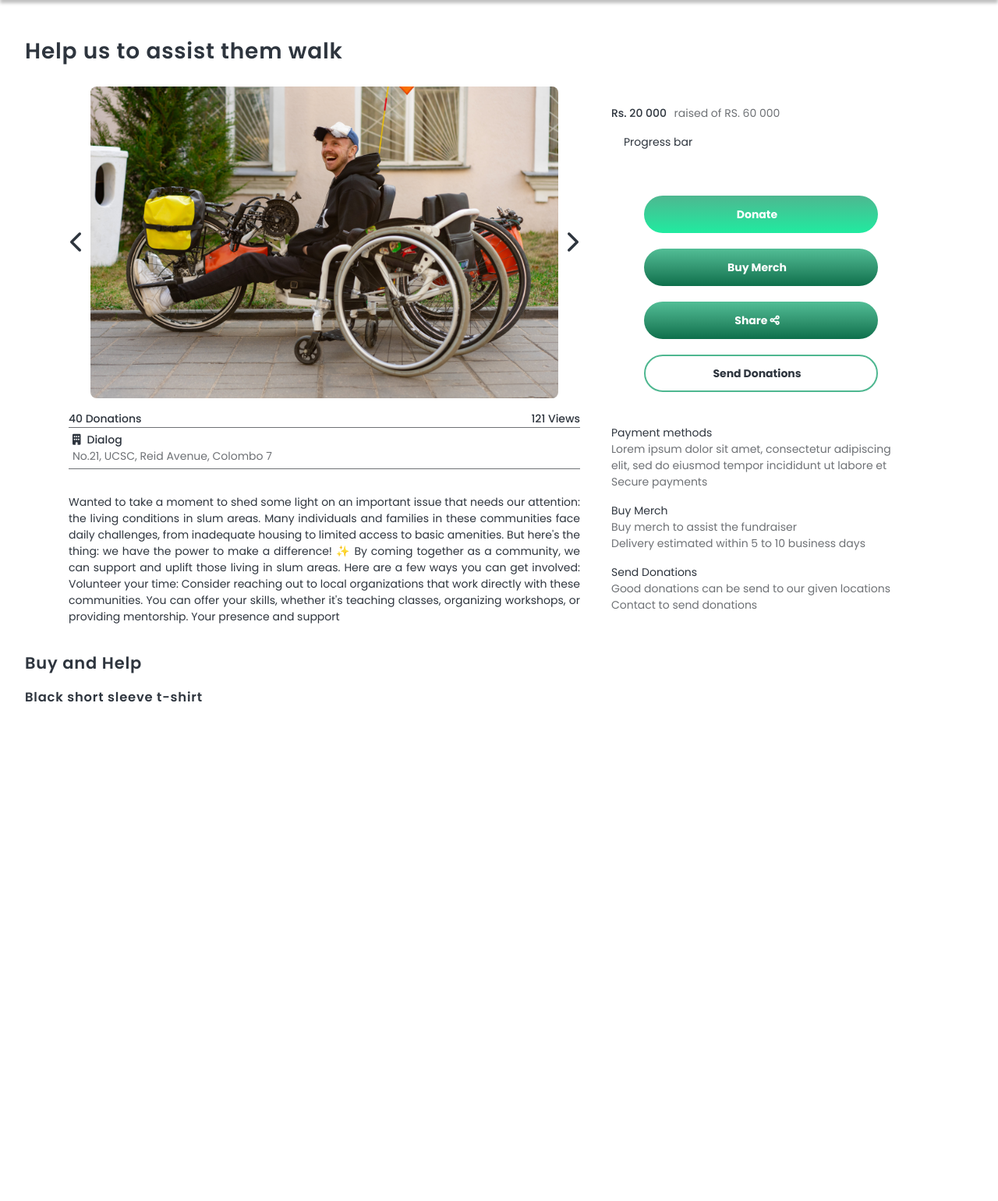
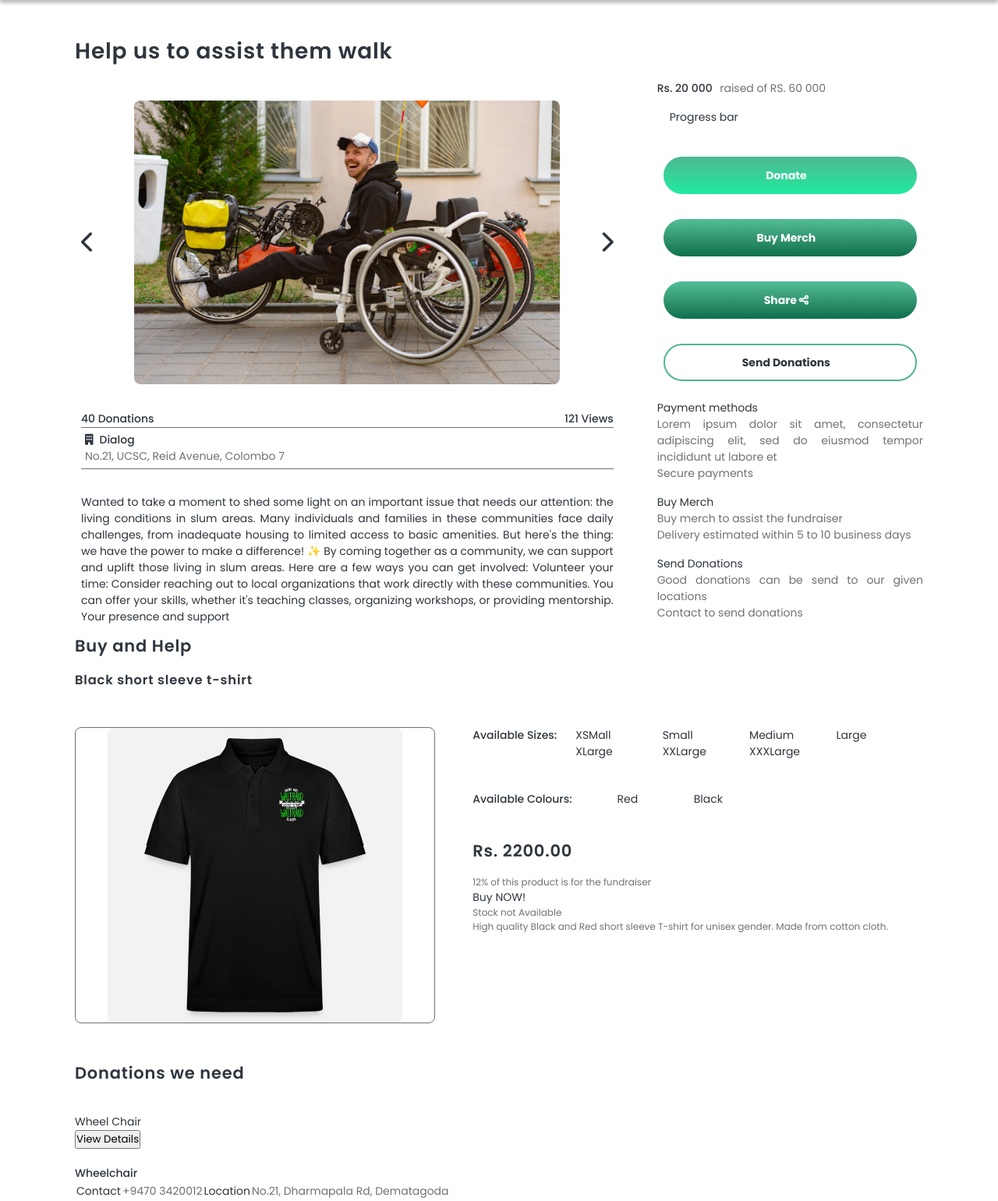
Before and after one commit to SDilhara19/Give4Good_UI, a PHP site: page /fundraiser.html in a window 1280 px wide. Shown: the part 70-1611 px from the top of the page at 78% size. Before the commit the page ends 971 px from the top, so only its background shows below. Run offline with PHP 8.4, Linux system fonts and the light colour scheme.

Commit message:
fundraiser merchandise

```diff
--- a/fundraiser.html
+++ b/fundraiser.html
@@ -142,8 +142,89 @@
                 </div>
             </div>
         </div>
-        <h2>Buy and Help</h2>
-        <h3>Black short sleeve t-shirt</h3>
+        <div class="all-merchs">
+            <h2>Buy and Help</h2>
+            <div class="fundraiser-merch">
+                <h3>Black short sleeve t-shirt</h3>
+                <div class="fundraiser-merch-container">
+                    <div class="fundraiser-merch-left">
+                        <div class="merch-img-container">
+                            <img src="public/Assets/Uploaded-Images/ tshirt.jpeg" alt="merch-image">
+                        </div>
+                    </div>
+                    <div class="fundraiser-merch-right">
+                        <div class="merch-sizes">
+                            <p class="text-2">Available Sizes:</p>
+                            <div class="merch-sizes-right">
+                                <p>XSMall</p>
+                                <p>Small</p>
+                                <p>Medium</p>
+                                <p>Large</p>
+                                <p>XLarge</p>
+                                <p>XXLarge</p>
+                                <p>XXXLarge</p>
+                            </div>
+                        </div>
+                        <div class="merch-colors">
+                            <p class="text-2">Available Colours:</p>
+                            <div class="merch-colors-right">
+                                <p>Red</p>
+                                <p>Black</p>
+                            </div>
+                        </div>
+                        <div class="merch-price">
+                            <h2>Rs. 2200.00</h2>
+                            <p class="text-4">12% of this product is for the fundraiser</p>
+                        </div>
+                        <div class="merch-buy-botton">
+                            <div class="main-light-button">
+                                Buy NOW!
+                            </div>
+                            <p class="text-4"> Stock not Available</p>
+                        </div>
+                        <div class="merch-description">
+                            <p class="text-4"> High quality Black and Red short sleeve T-shirt for unisex gender.  Made from cotton cloth. </p>
+                        </div>
+                    </div>
+                </div>
+
+            </div>
+        </div>
+
+        <div class="donations-we-need">
+            <h2>Donations we need</h2>
+            <div class="material-card">
+                <div class="material-img-container">
+                    <img src="" alt="">
+                </div>
+                <div class="material-card-text">
+                    <p class="text-1">Wheel Chair</p>
+                    <button class="button-3">View Details</button>
+                </div>
+
+            </div>
+        </div>
+
+        <div class="send-donations">
+            <div class="send-donation-card">
+                <div class="send-donation-img-container">
+                    <img src="" alt="">
+                </div>
+                <div class="send-donation-text">
+                    <p class="text-2">Wheelchair</p>
+                    <div class="send-donation-details">
+                        <table>
+                            <tr>
+                                <td class="text-1">Contact</td>
+                                <td class="text-3">+9470 3420012</td>
+                                <td class="text-1">Location</td>
+                                <td class="text-3">No.21,  Dharmapala Rd, Dematagoda</td>
+                            </tr>
+                        </table>
+                    </div>
+                </div>
+            </div>
+        </div>
 
     </main>
 </body>
--- a/index.html
+++ b/index.html
@@ -233,7 +233,7 @@
     </div>
 
     <div class="more-button">
-      <button class="main-color-button">More>></button>
+      <button class="main-color-button .wdth">More>></button>
     </div>
 
 
--- a/public/styles/components/fundraiser.css
+++ b/public/styles/components/fundraiser.css
@@ -27,8 +27,9 @@
   .fundraiser-container{
     display: flex;
     justify-content: space-around;
-    margin: 0rem 3rem 0rem 3rem;
+    /* margin: 0rem 3rem 0rem 3rem; */
     align-items: start;
+    gap: 3rem;
   }
 
   .fundraiser-left{
@@ -39,33 +40,43 @@
 
 
   .fundraiser-image-container{
-    /* width: 100%; */
+    width: 100%;
     display: flex;
     height: 50vh;
     align-items: center;
+    justify-content: space-between;
   }
 
 
   .fundraiser-image{
     height: 100%;
-    flex-grow: 3;
+    width: 80%;
     border-radius: 0.5rem;
     display: flex;
     align-items: center;
     justify-content: center;
+    position: relative;
 
   }
 
   .fundraiser-image img{
-    height: 100%;
+    max-width: 100%;
+  max-height: 100%;
+  object-fit: contain;
     border-radius: 0.5rem;
   }
 
-  .fundraiser-image-container .left-arrow, .right-arrow{
-    flex-grow: 1;
+  .left-arrow, .right-arrow{
     display: flex;
-    align-items: center;
-    justify-content: center;
+    align-items:center;
+  }
+
+  .fundraiser-image-container .left-arrow{
+    justify-content: flex-start;
+  }
+
+  .fundraiser-image-container .right-arrow{
+    justify-content: flex-end;
   }
 
   .fundraiser-count-row{
@@ -100,9 +111,7 @@
   }
 
   .fundraiser-right{
-    padding-top: 3rem;
     flex: 1;
-    padding: 2rem;
     display: flex;
     flex-direction: column;
     align-items:flex-start;
@@ -125,12 +134,111 @@
 
   .fundraiser-button-list{
     display: flex;
-    padding: 2rem;
+    padding: 0.5rem;
     flex-direction: column;
     align-items:center;
-    justify-content: space-around;
+    width: 100%;
   }
 
   .info-box{
     margin-bottom: 1rem;
   }
+  .info-box li{
+    text-align: justify;
+  }
+
+
+  /* Merch css begin */
+
+  .fundraiser-merch-container{
+    display: flex;
+    align-items: flex-start;
+    gap: 3rem;
+    margin-top: 3rem;
+    margin-bottom: 3rem;
+  }
+
+  .fundraiser-merch-left{
+    flex: 4;
+  }
+
+  .merch-img-container{
+    width: 100%;
+    height: 100%;
+    border-radius: 0.5rem;
+    overflow: hidden;
+    display: flex;
+    align-items: center;
+    justify-content: center;
+    border: 0.5px solid var(--grey-color);
+
+  }
+
+  .merch-img-container img{
+    max-width: 100%;
+    max-height: 100%;
+    object-fit: contain;
+      border-radius: 0.5rem;
+  }
+
+  .fundraiser-merch-right{
+    flex: 5;
+  }
+
+  .merch-sizes, .merch-colors{
+    display: flex;
+    margin-bottom: 2rem;
+
+  }
+
+  .merch-sizes, .merch-colors p{
+    flex-wrap: nowrap;
+    flex: 10%;
+  }
+
+  .merch-sizes-right, .merch-colors-right{
+    flex:50%;
+    display: grid;
+    margin-bottom: 0.5rem;
+    margin-left: 1.5rem;
+    grid-template-columns: repeat(4, 1fr);
+  }
+
+  @media (max-width: 992px){
+    .fundraiser-container{
+      display: flex;
+      flex-direction: column;
+      justify-content: center;
+      /* margin: 0rem 3rem 0rem 3rem; */
+      align-items: center;
+      gap: 3rem;
+    }
+
+    .fundraiser-left, .fundraiser-right{
+      width: 100%;
+    }
+
+    .fundraiser-button-list{
+      display: flex;
+      padding: 0.5rem;
+      flex-direction: column;
+      align-items:center;
+      width: 60%;
+    }
+  }
+
+
+  @media (max-width: 576px){
+    .fundraiser-container{
+      display: flex;
+      flex-direction: column;
+      justify-content: center;
+      /* margin: 0rem 3rem 0rem 3rem; */
+      align-items: center;
+      gap: 3rem;
+    }
+
+    .fundraiser-left, .fundraiser-right{
+      width: 100%;
+    }
+  }
--- /dev/null
+++ b/public/styles/components/fundriaser-cards.css
@@ -0,0 +1,93 @@
+*,
+*:before,
+*:after {
+  box-sizing: border-box;
+  -moz-box-sizing: border-box;
+  -webkit-box-sizing: border-box;
+
+}
+
+* {
+  /* colours */
+  --primary-color: #4EB790;
+  --secondary-color: #CFF5E7;
+  --dark-green: #0E6F4B;
+  --black-sub: #2E353E;
+  --white-color: #FFFFFF;
+  --red-color: #FC0606;
+  --grey-color: #6E7175;
+  --yellow-color: #D09705;
+  --light-gradient: linear-gradient(180deg, #4EB790 0%, #20EBA0 100%);
+  --dark-gradient: linear-gradient(180deg, #52BE96 0%, #31946F 53.12%, #0E6F4B 100%);
+
+  /* text colors */
+  --text-color: #2E353E;
+
+
+
+}
+
+/* .grid-donations {
+    padding-left: 50px;
+    display: grid;
+    gap: 4rem;
+    padding-block: 2rem;
+    width: min(100%);
+    margin-inline: auto;
+  }
+
+  .grid-donations .card {
+    display: flex;
+    flex-direction: column;
+    max-width: 300px;
+    text-align: center;
+    height: 350px;
+    border: 1px solid lightgray;
+    border-radius: 10px;
+    background-color: var(--gray-color);
+  }
+
+  .grid-donations .card .image {
+    height: 200px;
+    /* Set a fixed height for the image container */
+    display: flex;
+    justify-content: center;
+    align-items: center;
+    margin-bottom: 20px;
+    border-radius: 10px;
+  }
+
+  .grid-donations .card .image img {
+    height: 100%;
+    width: 100%;
+    object-fit: cover;
+    border-radius: 10px 10px 0px 0px;
+  }
+
+  .grid-donations .card .caption .description {
+    overflow: hidden;
+    max-height: 2em;
+    text-overflow: ellipsis;
+    margin-bottom: 10px;
+  }
+
+  .card .caption {
+    flex: 1;
+  }
+
+  button.blue-button .card .caption {
+
+    width: 100%;
+    /* Set a specific width for the button, 100% will make it as wide as the card */
+    margin-top: 10px;
+    /* Adjust the margin to control the spacing between the caption and the button */
+    align-self: flex-end;
+  }
+
+  @media (min-width: 40em) {
+    .grid-donations {
+      grid-template-columns: repeat(3, 1fr);
+    }
+
+  }
+   */
--- a/public/styles/styles.css
+++ b/public/styles/styles.css
@@ -48,8 +48,8 @@
 
 main{
   margin-top: 115px;
-  margin-left: 2rem;
-  margin-right: 2rem;
+  margin-left: 6rem;
+  margin-right: 6rem;
 }
 
 li,
@@ -126,8 +126,8 @@
   border-radius: 100px;
   padding: 5px 40px 5px 30px;
   /* box-shadow: 0px 2px 2px rgba(0, 0, 0, 0.25); */
-  margin: 10px;
-  width: 300px;
+  margin: 1rem;
+  width: 100%;
   height: 3rem;
 }
 
@@ -148,81 +148,15 @@
 
 }
 
-
-
-
-
-/*
-
-
-/* Component 7
-
-position: absolute;
-left: 15.22%;
-right: 61.1%;
-top: 62.8%;
-bottom: 22.43%;
-
-
-
- Rectangle 5
-
-position: absolute;
-left: 0%;
-right: 0%;
-top: 0%;
-bottom: 0%;
-
-light button gradient
-background: linear-gradient(180deg, #4EB790 0%, #20EBA0 100%);
-box-shadow: 0px 4px 4px rgba(0, 0, 0, 0.25);
-border-radius: 10px;
-
-
-Donate NOW!
-
-position: absolute;
-width: 211px;
-left: calc(50% - 211px/2 - 7px);
-top: 21.52%;
-bottom: 21.52%;
-
-font-family: 'Poppins';
-font-style: normal;
-font-weight: 800;
-font-size: 30px;
-line-height: 45px;
-/* identical to box height */
-/*text-align: center;
-
-color: #FFFEFE;
-
- .white-button {
-  color: #292b2c;
-  padding: 7px 20px;
-  background-color: rgb(255, 255, 255);
-  border: none;
-  border-radius: 50px;
-  cursor: pointer;
-  transition: all 0.3s ease 0s;
+@media (max-width: 992px){
+  main{
+    margin-left: 0.5rem;
+    margin-right: 0.5rem;
+  }
 }
-
-.white-button:hover {
-  background-color: rgba(255, 255, 255, 0.9);
+@media (max-width: 576px){
+  main{
+    margin-left: 0.5rem;
+    margin-right: 0.5rem;
+  }
 }
-
-
-*/
-
-
-/* Rectangle 19
-
-position: absolute;
-left: 0%;
-right: 0%;
-top: 1.63%;
-bottom: 0%;
-
-background: #F5F5F5;
-box-shadow: 0px 4px 4px rgba(0, 0, 0, 0.25); }
-*/
```
Also changed, not shown: public/styles/components/index.css (+95 -37 lines).
